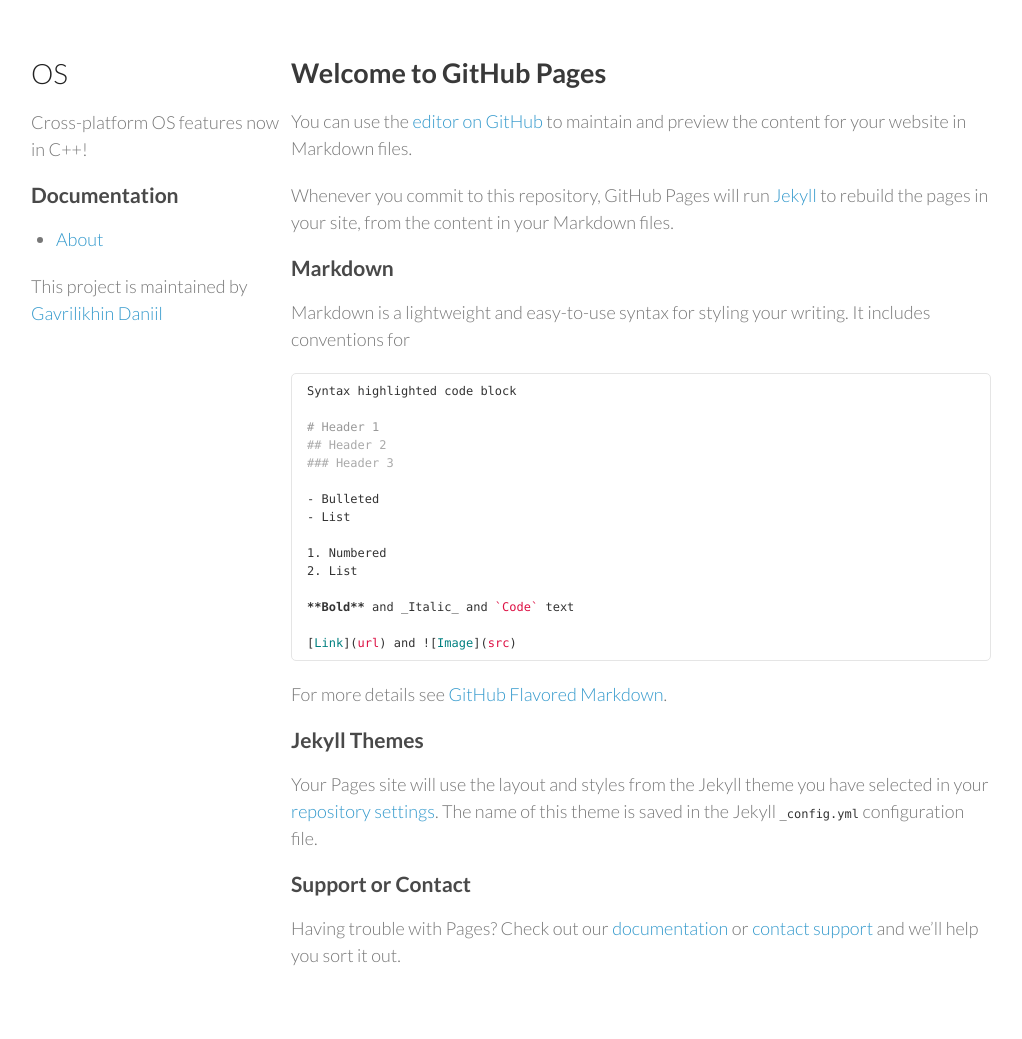
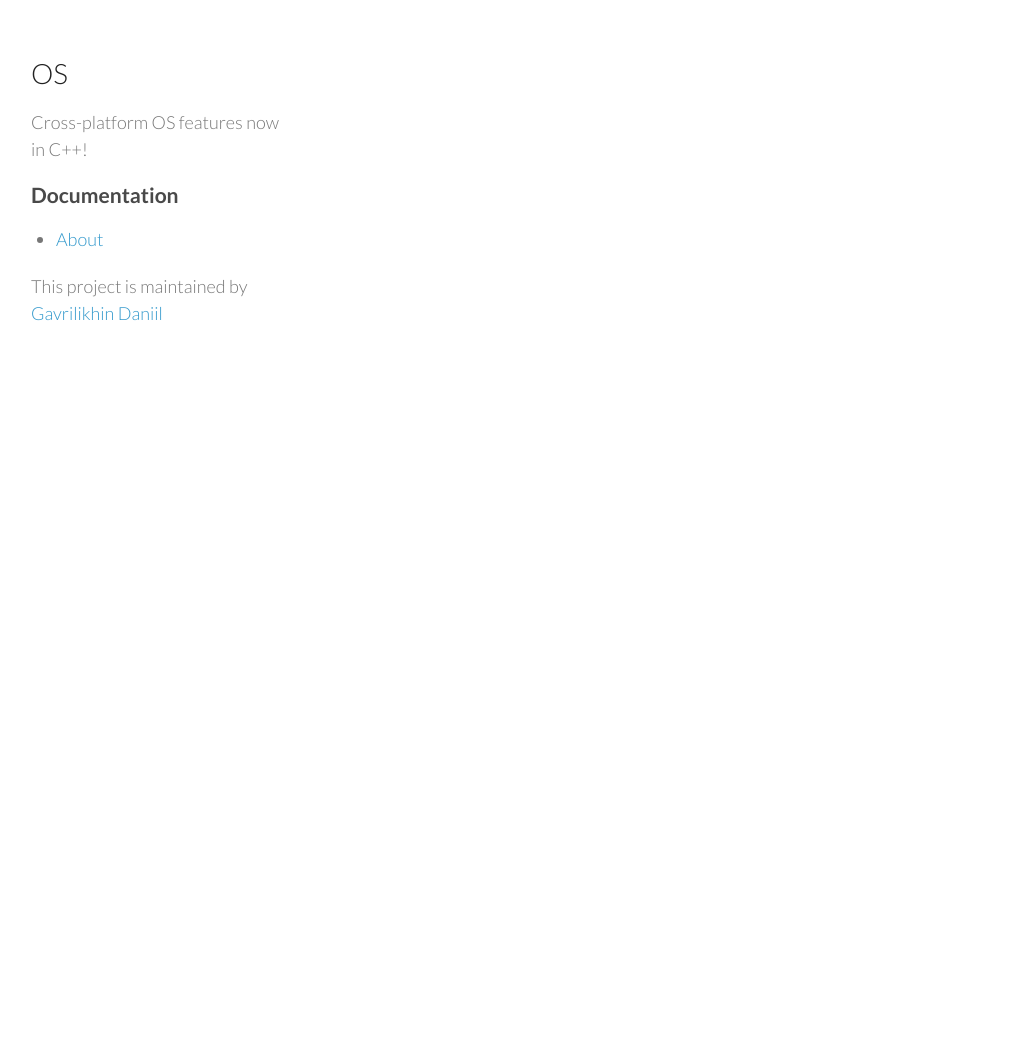
Before and after one commit to gavrilikhin-d/libos, a Jekyll site: the page built from index.md, in a window 1280 px wide. Shown: the whole page, without its empty margins (129-1151 px from the left). Built offline with Jekyll 4.4.1, drawn with Linux system fonts in a browser that asks for light colours; our own code applies the rules of GitHub Pages for plain Markdown files; after the commit the page ends 900 px from its top, so only the background shows below that.

Commit message:
Update index.md

````diff
--- a/index.md
+++ b/index.md
@@ -1,37 +1,4 @@
-## Welcome to GitHub Pages
-
-You can use the [editor on GitHub](https://github.com/gavrilikhin-d/os/edit/gh-pages/index.md) to maintain and preview the content for your website in Markdown files.
-
-Whenever you commit to this repository, GitHub Pages will run [Jekyll](https://jekyllrb.com/) to rebuild the pages in your site, from the content in your Markdown files.
-
-### Markdown
-
-Markdown is a lightweight and easy-to-use syntax for styling your writing. It includes conventions for
-
-```markdown
-Syntax highlighted code block
-
-# Header 1
-## Header 2
-### Header 3
-
-- Bulleted
-- List
-
-1. Numbered
-2. List
-
-**Bold** and _Italic_ and `Code` text
-
-[Link](url) and ![Image](src)
-```
-
-For more details see [GitHub Flavored Markdown](https://guides.github.com/features/mastering-markdown/).
-
-### Jekyll Themes
-
-Your Pages site will use the layout and styles from the Jekyll theme you have selected in your [repository settings](https://github.com/gavrilikhin-d/os/settings/pages). The name of this theme is saved in the Jekyll `_config.yml` configuration file.
-
-### Support or Contact
-
-Having trouble with Pages? Check out our [documentation](https://docs.github.com/categories/github-pages-basics/) or [contact support](https://support.github.com/contact) and we’ll help you sort it out.
+---
+layout: default
+title: OS
+---
````
